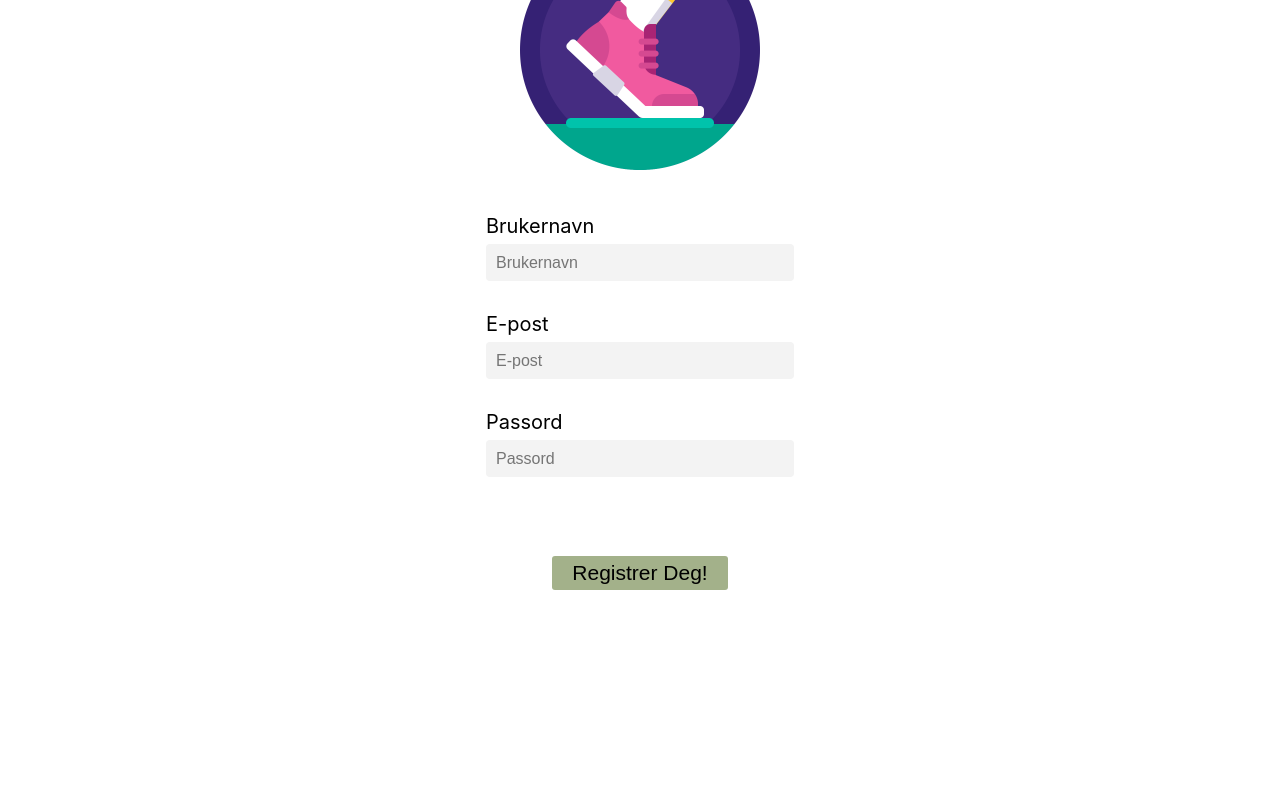
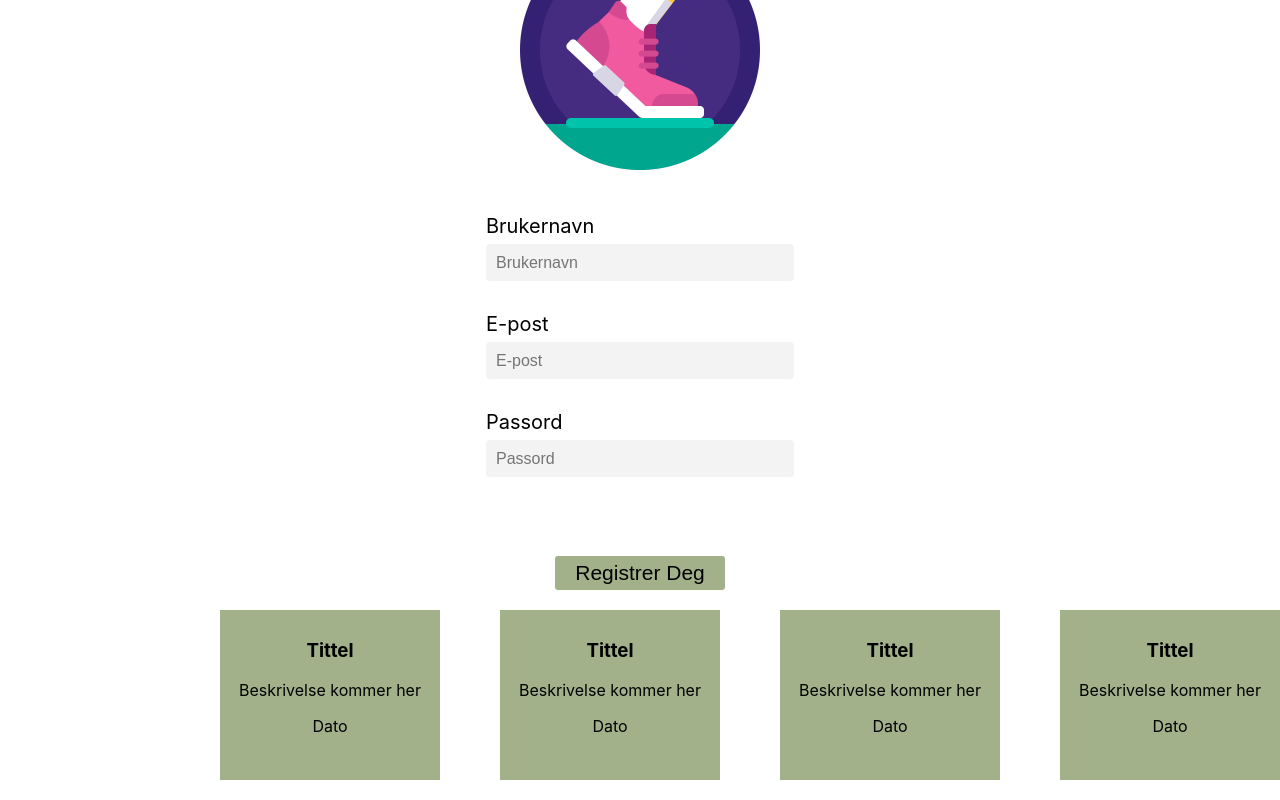
Before and after one commit to kristinelarssen/gjorno, a React (Create React App) app in the folder frontend/: page /home in a window 1280 px wide. Shown: the part 261-1061 px from the top of the page. Before the commit the page ends 851 px from the top, so only its background shows below. Built offline with nearby package versions, Linux system fonts and the light colour scheme.

Commit message:
feat(#8,#9): legge til Router slik at man snart kjem ordentlig inn på appen etter innlogging

```diff
--- a/frontend/src/App.tsx
+++ b/frontend/src/App.tsx
@@ -1,11 +1,15 @@
 import React, { Component } from 'react';
 import { useState, useEffect, useRef } from 'react';
 import './App.css';
-import Navbar from './components/Navbar';
-import Activity from './components/Activity';
+//import Navbar from './components/Navbar';
+//import Activity from './components/Activity';
 //import { render } from '@testing-library/react';
 import { Login, Signup } from "./components/Login/index";
 import { isPropertySignature } from 'typescript';
+//import {Link} from "react-router-dom";
+import { BrowserRouter as Router, Route, Switch, Link } from "react-router-dom"
+
+
 
 function App() {
 
@@ -18,7 +22,9 @@ function App() {
   return (
     <div className="App">
       <div className="switch-state">
+          <a>
             <button type="button" className="btn" onClick={switchState}>Endre state!</button>
+          </a>
         </div>
       <div className="login">
         <div className="container">
--- a/frontend/src/components/Login/login.tsx
+++ b/frontend/src/components/Login/login.tsx
@@ -1,6 +1,9 @@
 import React from "react";
 import loginImage from "./login-image.png";
+import { BrowserRouter as Router, Route, Switch, Link } from "react-router-dom";
 import "../../styles/login.css"
+import Home from "../../views/home";
+
 
 function Login() {
 
@@ -23,7 +26,16 @@ function Login() {
             </div>
         </div>
         <div className="footer">
-            <button type="button" className="btn">Logg Inn</button>
+            <Router>
+                <Link to={"home"}>
+                        <button type="button" className="btn">Logg Inn</button>
+                </Link>
+                <Switch>
+                    <Route exact path="/home" component={Home}>
+                    </Route>
+                </Switch>
+            </Router>
+
         </div>
     </div>
     );
--- a/frontend/src/components/Login/signup.tsx
+++ b/frontend/src/components/Login/signup.tsx
@@ -1,5 +1,7 @@
 import React from "react";
 import loginImage from "./login-image.png";
+import { BrowserRouter as Router, Route, Switch, Link } from "react-router-dom";
+import Home from "../../views/home";
 
 function Signup() {
 
@@ -26,7 +28,15 @@ function Signup() {
             </div>
         </div>
         <div className="footer">
-            <button type="button" className="btn">Registrer Deg!</button>
+        <Router>
+            <Link to={"home"}>
+                    <button type="button" className="btn">Registrer Deg</button>
+            </Link>
+            <Switch>
+                <Route exact path="/home" component={Home}>
+                </Route>
+            </Switch>
+        </Router>
         </div>
     </div>
     );
--- /dev/null
+++ b/frontend/src/views/home.tsx
@@ -0,0 +1,34 @@
+import React, { Component } from 'react';
+import { useState, useEffect, useRef } from 'react';
+// import './App.css';
+import Navbar from '../components/Navbar';
+import Activity from '../components/Activity';
+//import { render } from '@testing-library/react';
+// import { Login, Signup } from "../components/Login/index";
+import { isPropertySignature } from 'typescript';
+
+
+function Home() {
+  return (
+    <div className="Home">
+      <header>
+        <Navbar />
+      </header>
+      <div id = "activities">
+        <Activity />
+        <Activity />
+        <Activity />
+        <Activity />
+      </div>
+    </div>
+  );
+}
+
+const navigation = {
+  brand: { name: "Navbar", to: "/home"},
+  links: [
+    //{name: "???", to: "URL"}
+  ]
+}
+
+export default Home
```
Also changed, not shown: package.json (added, +8 -0 lines), 2 other files (tests, documents, lock files or other folders).
